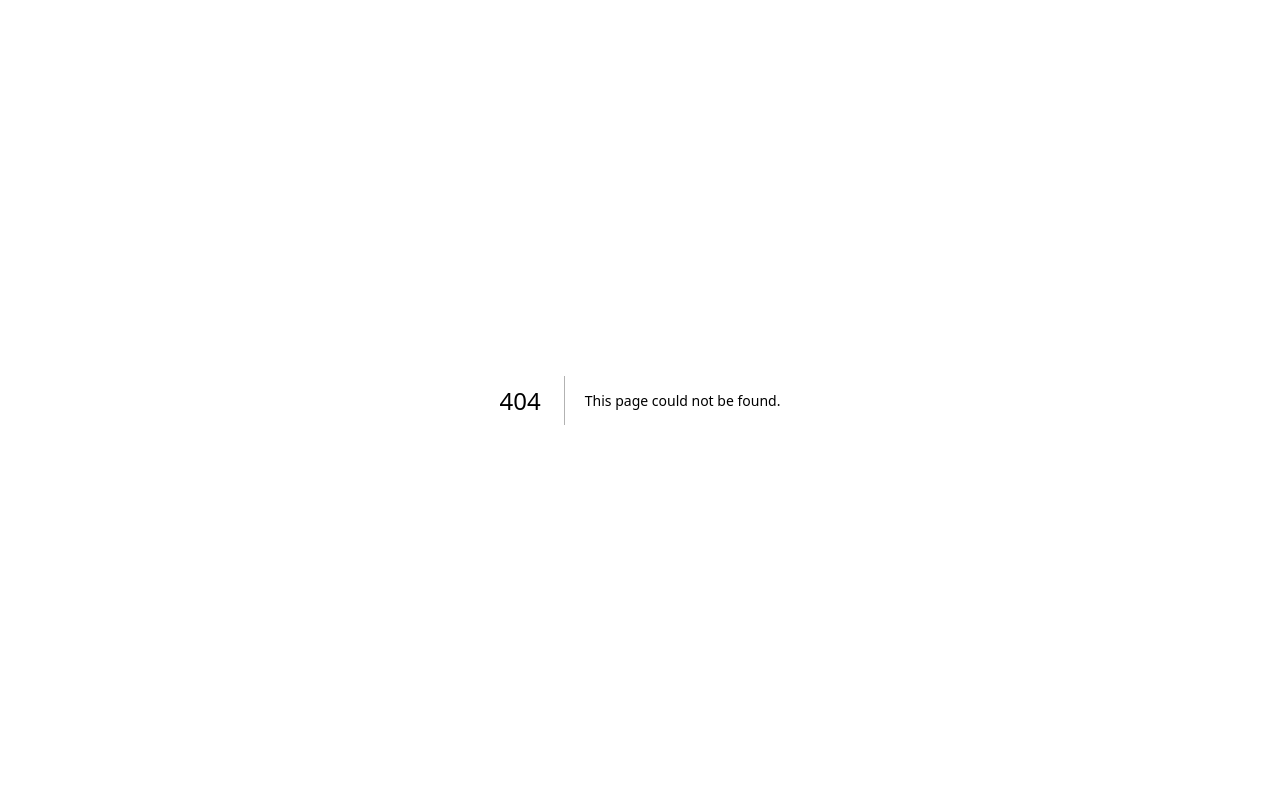
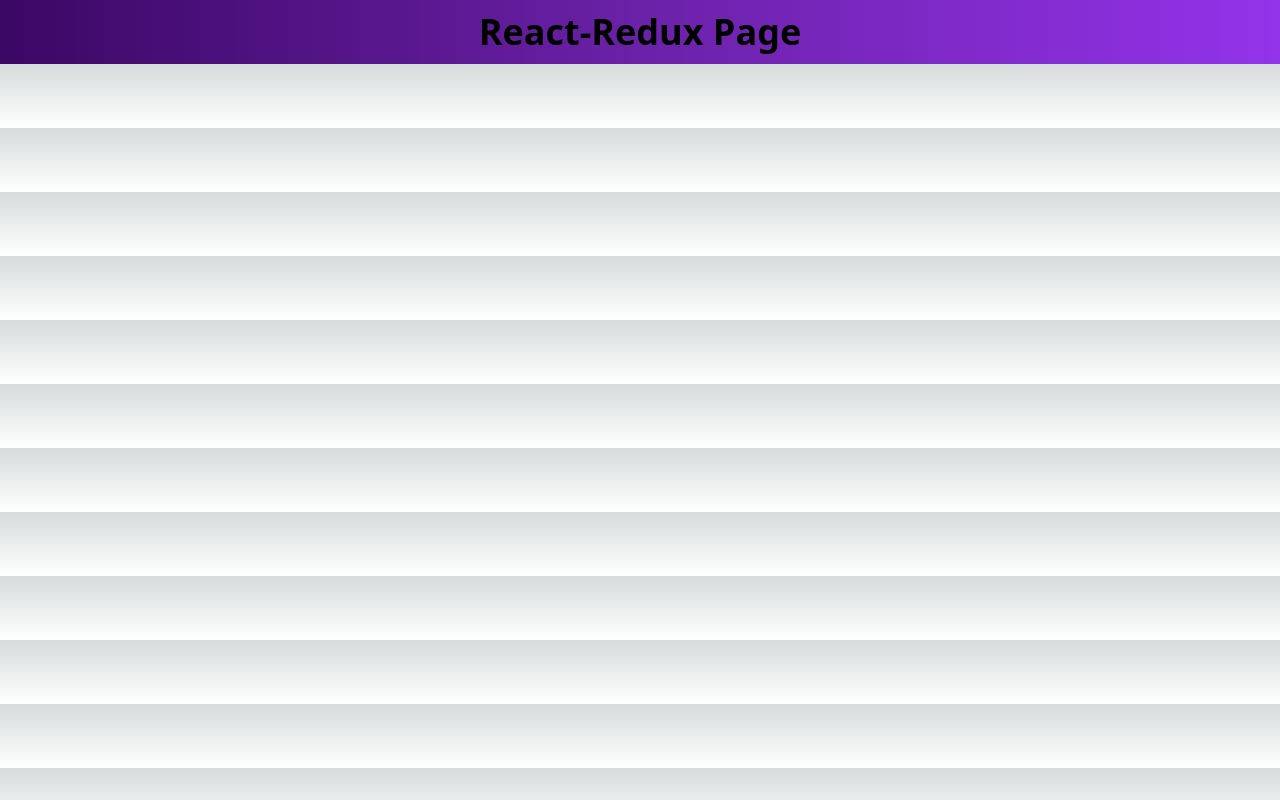
Before and after one commit to PouryaSoleimani/REDUX, a Next.js app: page /react-redux in a window 1280 px wide. Before the commit this address had no page. Built offline with nearby package versions, Linux system fonts and the light colour scheme.

Commit message:
'react-redux

```diff
--- /dev/null
+++ b/pages/react-redux.tsx
@@ -0,0 +1,12 @@
+import React from 'react'
+
+const ReactReduxPage = () => {
+  return (
+    <main>
+      <h1 className='bg-gradient-to-r from-purple-950 via-purple-800 to-purple-600 py-3 text-center text-4xl font-extrabold'>React-Redux Page</h1>
+
+    </main>
+  )
+}
+
+export default ReactReduxPage
```
